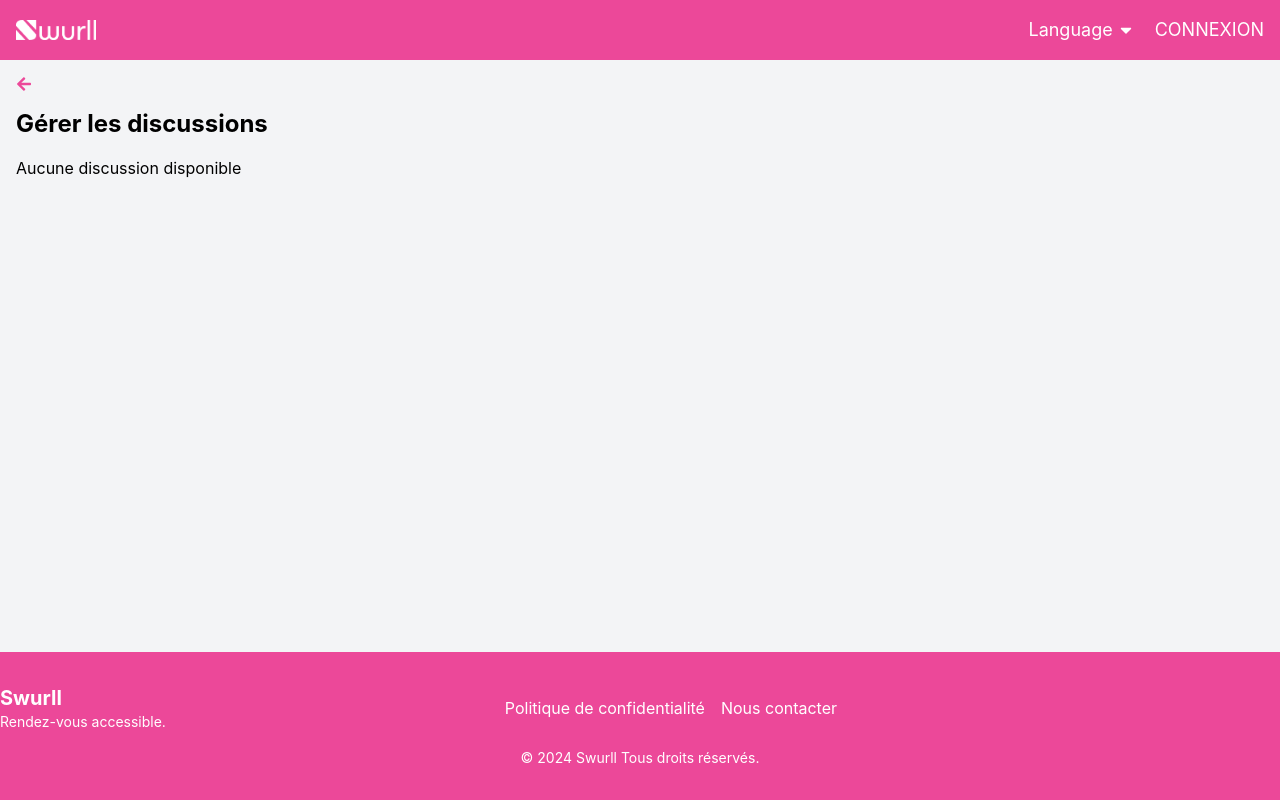
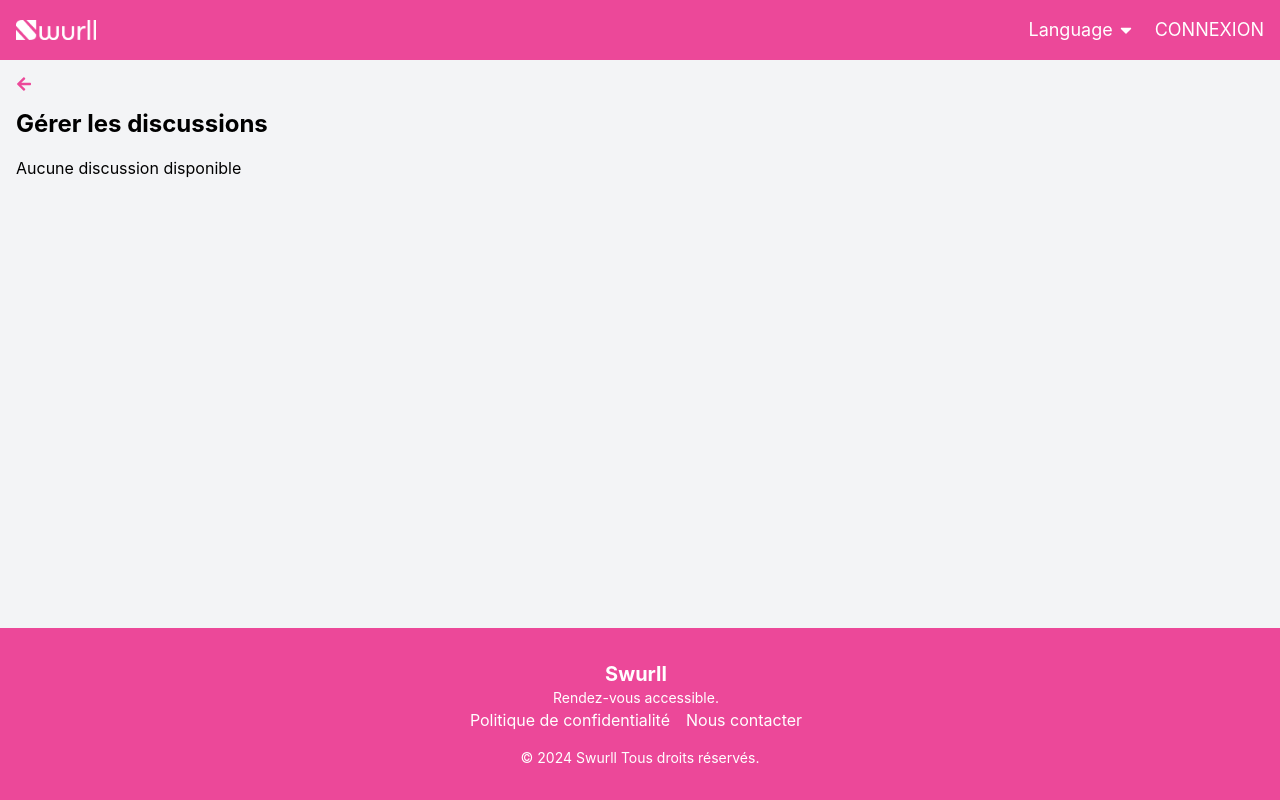
Before and after one commit to SafiUllahAshfaq/chat-app, a Next.js app: page /host/messenger in a window 1280 px wide. Built offline with nearby package versions, Linux system fonts and the light colour scheme.

Commit message:
Update Footer.tsx

```diff
--- a/components/Footer.tsx
+++ b/components/Footer.tsx
@@ -6,15 +6,10 @@ const Footer: React.FC = () => {
 
   return (
     <footer className="bg-primary text-white py-8">
-      <div className="container mx-auto flex flex-col md:flex-row justify-between items-center">
-        {/* Left Section */}
-        <div className="mb-4 md:mb-0">
+      <div className="container mx-auto flex flex-col md:flex-row justify-center text-center items-center">
+        <div className="m-0 sm:m-0 md:ml-24 lg:ml-24 mb-4 md:mb-0">
           <h3 className="text-xl font-bold">{t("footer.title")}</h3>
           <p className="text-sm">{t("footer.subtitle")}</p>
-        </div>
-
-        {/* Navigation Links */}
-        <div className="mb-4 md:mb-0">
           <nav className="flex space-x-4">
             <Link className="hover:underline" href="/privacy-policy">
               {t("footer.privacyPolicy")}
@@ -24,8 +19,6 @@ const Footer: React.FC = () => {
             </Link>
           </nav>
         </div>
-
-        {/* Social Media Icons */}
         <div className="flex space-x-4">
           <a
             href="https://www.facebook.com"
```
